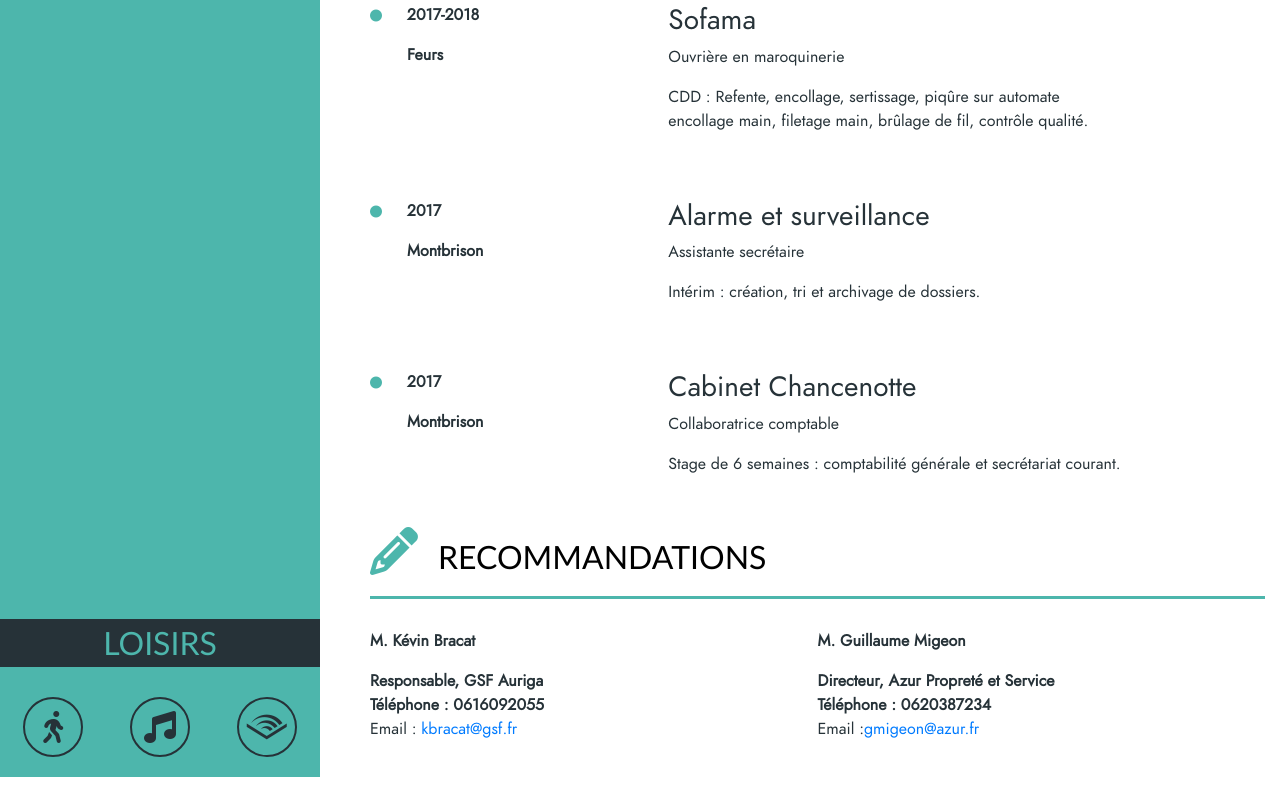
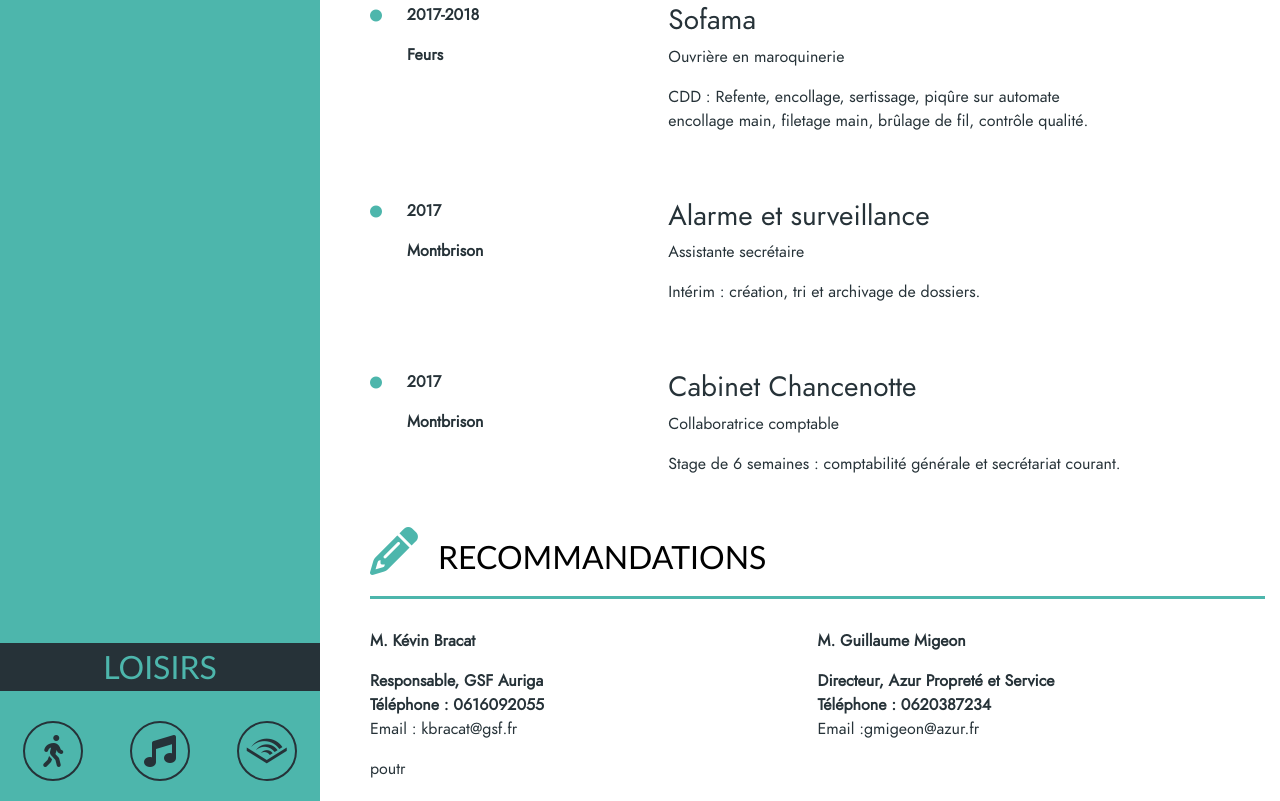
Before and after one commit to Eulally/MyCv, a plain HTML site: page index.html in a window 1280 px wide. Shown: the part 1837-2638 px from the top of the page. Before the commit the page ends 2614 px from the top, so only its background shows below. Drawn offline with nearby package versions, Linux system fonts and the light colour scheme; files whose address does not match are found by name.

Commit message:
links color and corrections

```diff
--- a/index.html
+++ b/index.html
@@ -224,14 +224,15 @@
 					<p><strong>M. Kévin Bracat</strong></p>
 					<p><strong>Responsable, GSF Auriga</strong><br/>
 					<strong>Téléphone : 0616092055</strong><br/>
-					Email : <a href=kbracat@gsf.fr title="gsf">kbracat@gsf.fr</a></p>
+					Email : <a href="mailto:kbracat@gsf.fr title="gsf">kbracat@gsf.fr</a></p>
+					<a href="http://www.google.com">poutr</a>
 				</div>
 				<div class="col-md-6">
 			<!--IDENTITY/FUNCTION, ETABLISHMENT-COMPANY/TELEPHONE/EMAIL-->
 					<p><strong>M. Guillaume Migeon</strong></p>
 					<p><strong>Directeur, Azur Propreté et Service</strong><br/>
 					<strong>Téléphone : 0620387234</strong><br/>
-					Email :<a href=gmigeon@azur.fr title="azur propreté">gmigeon@azur.fr</a></p>
+					Email :<a href="mailto:gmigeon@azur.fr title="azur propreté">gmigeon@azur.fr</a></p>
 				</div>
 				</div>
 			</section>
--- a/style.css
+++ b/style.css
@@ -107,6 +107,19 @@ body h1, h2 {
 	font-size: 2em;
 }
 /***/
+a {
+	color: #263238;
+}
+a:hover {
+	color: green;
+}
+a:active {
+	color: red;
+}
+a:visited {
+	color: purple;
+}
+
 /*right block*/
 .right {
 	padding-left: 50px;
```
